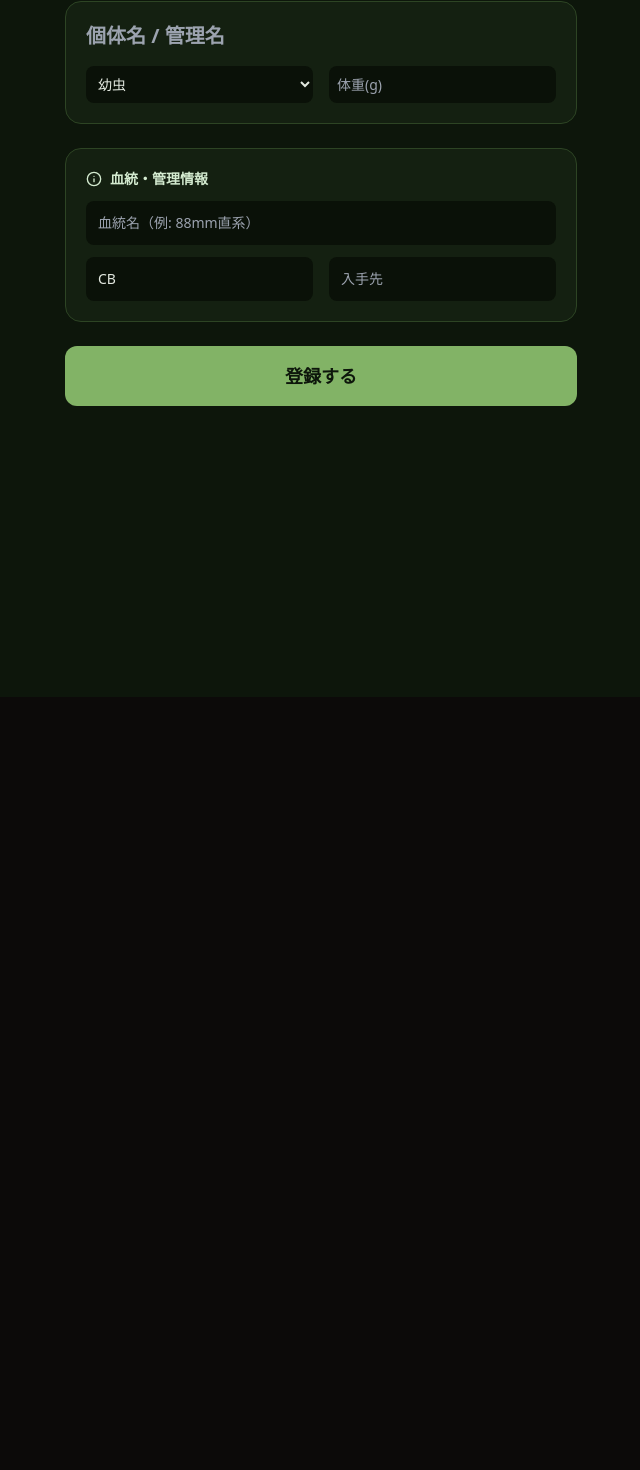
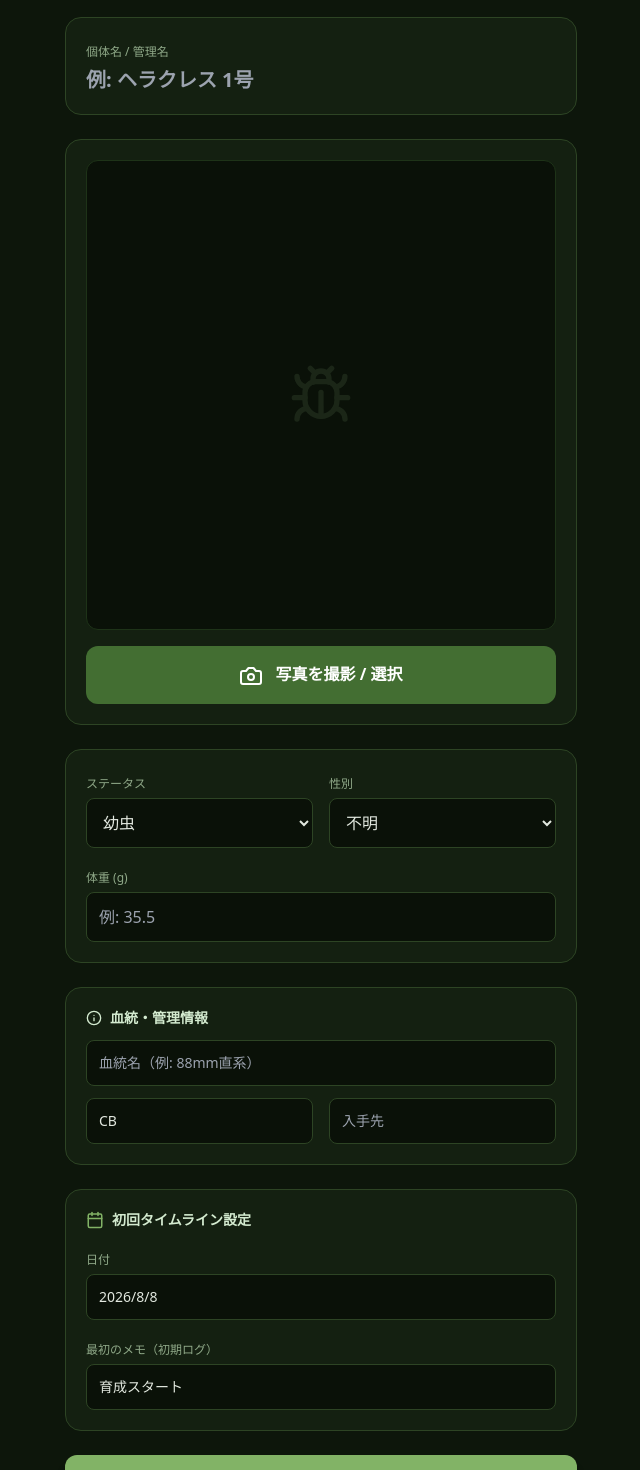
Before and after one commit to eminem1210-star/beetle-app, a Next.js app: page /register in a window 1280 px wide. Shown: the part 103-1573 px from the top of the page, without its empty margins (319-959 px from the left). Before the commit the page ends 800 px from the top, so only its background shows below. Built offline with nearby package versions, Linux system fonts and the light colour scheme.

Commit message:
separate register and edit pages with consistent gorgeous layout

```diff
--- a/app/beetle-edit/page.tsx
+++ b/app/beetle-edit/page.tsx
@@ -70,7 +70,6 @@ export default function EditPage() {
           <p className="text-xs text-[#8fa888]">育成データを編集・更新します</p>
         </header>
 
-        {/* 名前 */}
         <div className="bg-[#142011] p-5 rounded-2xl border border-[#2d4424]">
           <label className="text-xs text-[#8fa888]">個体名 / 管理名</label>
           <input
@@ -81,7 +80,6 @@ export default function EditPage() {
           />
         </div>
 
-        {/* 写真 */}
         <div className="bg-[#142011] p-5 rounded-2xl border border-[#2d4424] text-center">
           <div className="w-full aspect-square bg-[#0a1108] rounded-xl mb-4 overflow-hidden flex items-center justify-center border border-[#1e3318]">
             {beetle.image_url ? <img src={beetle.image_url} className="w-full h-full object-cover" /> : <Bug size={64} className="opacity-20 text-[#5f7d56]" />}
@@ -92,7 +90,6 @@ export default function EditPage() {
           </label>
         </div>
 
-        {/* ステータス・性別・体重 */}
         <div className="bg-[#142011] p-5 rounded-2xl border border-[#2d4424] space-y-4">
           <div className="grid grid-cols-2 gap-4">
             <div>
@@ -117,7 +114,6 @@ export default function EditPage() {
           </div>
         </div>
 
-        {/* 血統・管理情報 */}
         <div className="bg-[#142011] p-5 rounded-2xl border border-[#2d4424] space-y-3">
           <h2 className="text-sm font-bold text-[#d4ebd0] flex items-center gap-2"><Info size={16}/> 血統・管理情報</h2>
           <input type="text" value={beetle.pedigree || ''} onChange={(e) => setBeetles({...beetle, pedigree: e.target.value})} placeholder="血統名" className="w-full bg-[#0a1108] border border-[#2d4424] p-3 rounded-lg text-sm text-[#e2e8df] outline-none" />
@@ -127,7 +123,6 @@ export default function EditPage() {
           </div>
         </div>
 
-        {/* 保存・削除ボタン */}
         <div className="flex gap-4">
           <button type="submit" className="flex-1 bg-[#82b366] hover:bg-[#93c47d] text-[#0d160b] py-4 rounded-xl font-extrabold text-lg flex items-center justify-center gap-2 shadow-lg">
             <Save size={18} /> 保存する
--- a/app/register/page.tsx
+++ b/app/register/page.tsx
@@ -1,16 +1,16 @@
-// app/register/page.tsx を上書き
+// app/register/page.tsx
 'use client';
 import { useState } from 'react';
 import { supabase } from '../../lib/supabase';
-import { Camera, Bug, ArrowLeft, Calendar, UserPlus, Info } from "lucide-react";
+import { Camera, Bug, ArrowLeft, Calendar, Info } from "lucide-react";
 import Link from "next/link";
 
 export default function RegisterPage() {
   const [name, setName] = useState('');
   const [status, setStatus] = useState('幼虫');
   const [weight, setWeight] = useState('');
+  const [gender, setGender] = useState('不明');
   const [imagePreview, setImagePreview] = useState('');
-  // 追加項目
   const [pedigree, setPedigree] = useState('');
   const [generation, setGeneration] = useState('CB');
   const [source, setSource] = useState('');
@@ -28,44 +28,130 @@ export default function RegisterPage() {
 
   const handleSubmit = async (e: React.FormEvent) => {
     e.preventDefault();
+    if (!name.trim()) {
+      alert('個体名を入力してください');
+      return;
+    }
+
     const initialHistory = [{ date: startDate, text: startLogText }];
 
-    const { error } = await supabase.from('beetles').insert([{
-      name, status, weight: weight ? Number(weight) : null, image_url: imagePreview,
-      pedigree, generation, source, history: initialHistory
-    }]);
+    const { error } = await supabase.from('beetles').insert([
+      {
+        name,
+        status,
+        weight: weight ? Number(weight) : null,
+        gender,
+        image_url: imagePreview,
+        pedigree,
+        generation,
+        source,
+        history: initialHistory
+      }
+    ]);
 
-    if (error) alert('登録失敗: ' + error.message);
-    else { alert('登録完了！'); window.location.href = '/'; }
+    if (error) {
+      alert('登録失敗: ' + error.message);
+    } else {
+      alert('新しい個体を登録しました！');
+      window.location.href = '/';
+    }
   };
 
   return (
     <div className="min-h-screen bg-[#0d160b] text-[#e2e8df] p-4 pb-20 font-sans">
-      <Link href="/" className="inline-flex items-center gap-1 text-[#8fa888] mb-4 text-sm"><ArrowLeft size={16} /> ダッシュボードへ</Link>
+      <Link href="/" className="inline-flex items-center gap-1 text-[#8fa888] mb-4 text-sm">
+        <ArrowLeft size={16} /> ダッシュボードに戻る
+      </Link>
+
       <form onSubmit={handleSubmit} className="max-w-lg mx-auto space-y-6">
-        <h1 className="text-xl font-extrabold text-[#f0f7ef]">新規個体登録</h1>
+        <header className="mb-2">
+          <h1 className="text-xl font-extrabold text-[#f0f7ef]">新規個体登録</h1>
+          <p className="text-xs text-[#8fa888]">新しいカブト・クワガタの育成データを登録します</p>
+        </header>
 
-        {/* 基本情報 */}
+        <div className="bg-[#142011] p-5 rounded-2xl border border-[#2d4424]">
+          <label className="text-xs text-[#8fa888]">個体名 / 管理名</label>
+          <input
+            type="text"
+            value={name}
+            onChange={(e) => setName(e.target.value)}
+            placeholder="例: ヘラクレス 1号"
+            className="w-full mt-1 bg-transparent text-xl font-bold outline-none text-[#f0f7ef]"
+          />
+        </div>
+
+        <div className="bg-[#142011] p-5 rounded-2xl border border-[#2d4424] text-center">
+          <div className="w-full aspect-square bg-[#0a1108] rounded-xl mb-4 overflow-hidden flex items-center justify-center border border-[#1e3318]">
+            {imagePreview ? <img src={imagePreview} className="w-full h-full object-cover" /> : <Bug size={64} className="opacity-20 text-[#5f7d56]" />}
+          </div>
+          <label className="block w-full bg-[#436e32] hover:bg-[#5b8c43] text-white py-4 rounded-xl font-bold active:scale-95 transition-transform cursor-pointer">
+            <Camera className="inline mr-2" /> 写真を撮影 / 選択
+            <input type="file" accept="image/*" capture="environment" onChange={handleImageChange} className="hidden" />
+          </label>
+        </div>
+
         <div className="bg-[#142011] p-5 rounded-2xl border border-[#2d4424] space-y-4">
-          <input type="text" value={name} onChange={(e) => setName(e.target.value)} placeholder="個体名 / 管理名" className="w-full bg-transparent text-xl font-bold outline-none" />
           <div className="grid grid-cols-2 gap-4">
-            <select value={status} onChange={(e) => setStatus(e.target.value)} className="bg-[#0a1108] p-2 rounded-lg text-sm">{['幼虫','前蛹','蛹','羽化','成虫','その他'].map(s => <option key={s} value={s}>{s}</option>)}</select>
-            <input type="number" step="0.1" value={weight} onChange={(e) => setWeight(e.target.value)} placeholder="体重(g)" className="bg-[#0a1108] p-2 rounded-lg text-sm" />
+            <div>
+              <label className="text-xs text-[#8fa888]">ステータス</label>
+              <select value={status} onChange={(e) => setStatus(e.target.value)}
+                className="w-full mt-1 bg-[#0a1108] border border-[#2d4424] p-3 rounded-lg text-base text-[#e2e8df]">
+                {['幼虫','前蛹','蛹','羽化','成虫','その他'].map(s => <option key={s} value={s}>{s}</option>)}
+              </select>
+            </div>
+            <div>
+              <label className="text-xs text-[#8fa888]">性別</label>
+              <select value={gender} onChange={(e) => setGender(e.target.value)}
+                className="w-full mt-1 bg-[#0a1108] border border-[#2d4424] p-3 rounded-lg text-base text-[#e2e8df]">
+                {['不明','オス','メス'].map(g => <option key={g} value={g}>{g}</option>)}
+              </select>
+            </div>
+          </div>
+          <div>
+            <label className="text-xs text-[#8fa888]">体重 (g)</label>
+            <input type="number" step="0.1" value={weight} onChange={(e) => setWeight(e.target.value)}
+              placeholder="例: 35.5"
+              className="w-full mt-1 bg-[#0a1108] border border-[#2d4424] p-3 rounded-lg text-base text-[#e2e8df]" />
           </div>
         </div>
 
-        {/* 血統・詳細情報 */}
         <div className="bg-[#142011] p-5 rounded-2xl border border-[#2d4424] space-y-3">
           <h2 className="text-sm font-bold text-[#d4ebd0] flex items-center gap-2"><Info size={16}/> 血統・管理情報</h2>
-          <input type="text" value={pedigree} onChange={(e) => setPedigree(e.target.value)} placeholder="血統名（例: 88mm直系）" className="w-full bg-[#0a1108] p-3 rounded-lg text-sm" />
+          <input type="text" value={pedigree} onChange={(e) => setPedigree(e.target.value)} placeholder="血統名（例: 88mm直系）" className="w-full bg-[#0a1108] border border-[#2d4424] p-3 rounded-lg text-sm text-[#e2e8df] outline-none" />
           <div className="grid grid-cols-2 gap-4">
-            <input type="text" value={generation} onChange={(e) => setGeneration(e.target.value)} placeholder="累代（例: CB, F1）" className="bg-[#0a1108] p-3 rounded-lg text-sm" />
-            <input type="text" value={source} onChange={(e) => setSource(e.target.value)} placeholder="入手先" className="bg-[#0a1108] p-3 rounded-lg text-sm" />
+            <input type="text" value={generation} onChange={(e) => setGeneration(e.target.value)} placeholder="累代（例: CB, F1）" className="bg-[#0a1108] border border-[#2d4424] p-3 rounded-lg text-sm text-[#e2e8df] outline-none" />
+            <input type="text" value={source} onChange={(e) => setSource(e.target.value)} placeholder="入手先" className="bg-[#0a1108] border border-[#2d4424] p-3 rounded-lg text-sm text-[#e2e8df] outline-none" />
           </div>
         </div>
 
-        {/* 写真・タイムラインは前回のまま省略しますが、適宜追加してください */}
-        <button type="submit" className="w-full bg-[#82b366] text-[#0d160b] py-4 rounded-xl font-bold text-lg">登録する</button>
+        <div className="bg-[#142011] p-5 rounded-2xl border border-[#2d4424] space-y-4">
+          <h2 className="text-sm font-bold flex items-center gap-2 text-[#d4ebd0]">
+            <Calendar size={18} className="text-[#82b366]" /> 初回タイムライン設定
+          </h2>
+          <div>
+            <label className="text-xs text-[#8fa888]">日付</label>
+            <input
+              type="text"
+              value={startDate}
+              onChange={(e) => setStartDate(e.target.value)}
+              className="w-full mt-1 bg-[#0a1108] border border-[#2d4424] p-3 rounded-lg text-sm text-[#e2e8df] outline-none"
+            />
+          </div>
+          <div>
+            <label className="text-xs text-[#8fa888]">最初のメモ（初期ログ）</label>
+            <input
+              type="text"
+              value={startLogText}
+              onChange={(e) => setStartLogText(e.target.value)}
+              placeholder="例: 1令投入、菌糸ビンへ移行など"
+              className="w-full mt-1 bg-[#0a1108] border border-[#2d4424] p-3 rounded-lg text-sm text-[#e2e8df] outline-none"
+            />
+          </div>
+        </div>
+
+        <button type="submit" className="w-full bg-[#82b366] hover:bg-[#93c47d] text-[#0d160b] py-4 rounded-xl font-extrabold text-lg shadow-lg">
+          個体を登録する
+        </button>
       </form>
     </div>
   );
```
